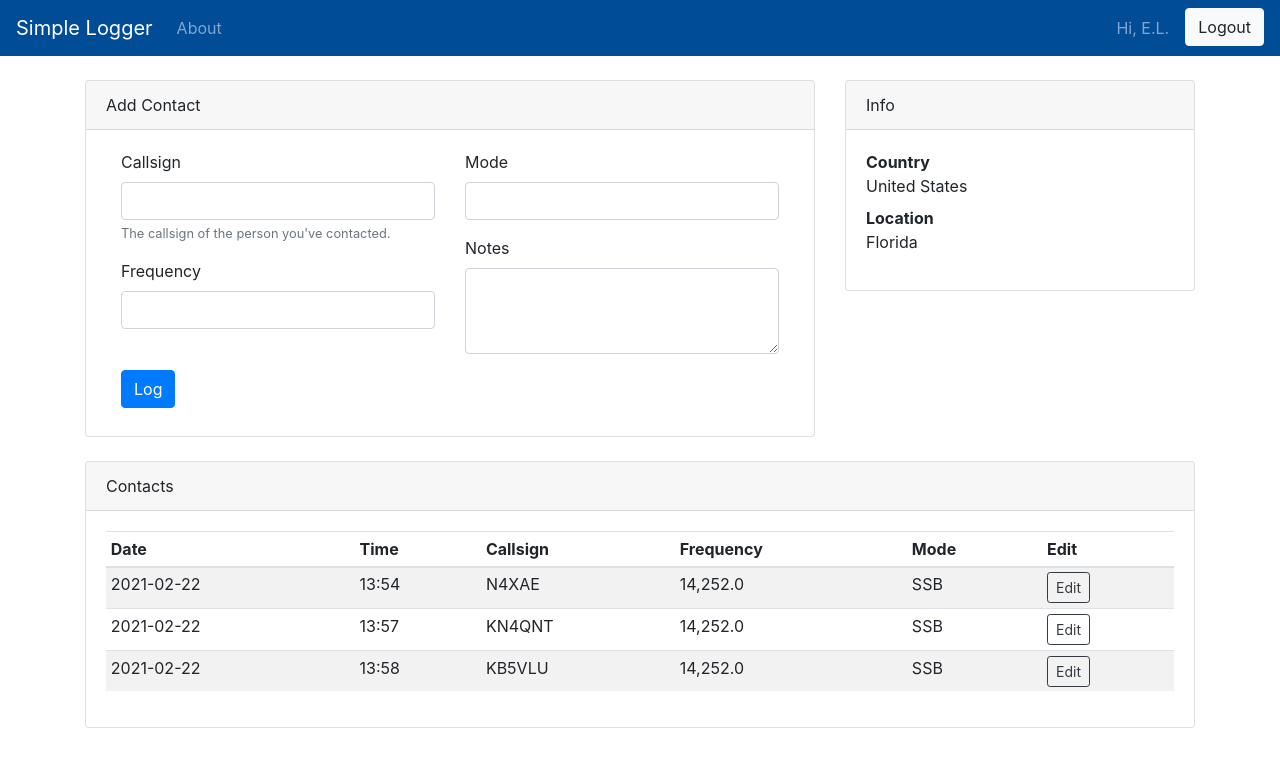
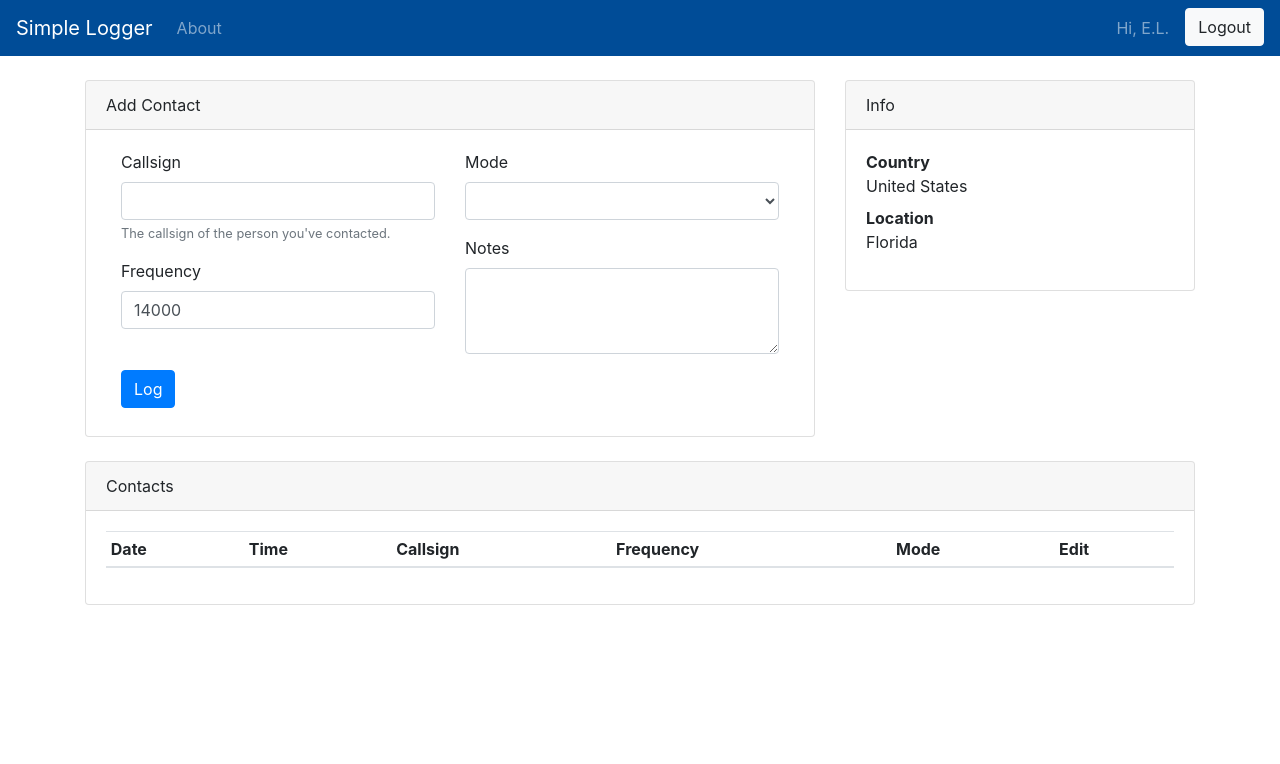
Before and after one commit to uwf-cop4864-sp2021/simple-logger, an Angular app: page / in a window 1280 px wide. Shown: the top 764 px of the page. Built offline with nearby package versions, Linux system fonts and the light colour scheme.

Commit message:
Got the logger working.

```diff
--- a/src/app/app.module.ts
+++ b/src/app/app.module.ts
@@ -7,6 +7,7 @@ import { HomeComponent } from './pages/home/home.component';
 import { AddContactComponent } from './contact/add-contact/add-contact.component';
 import { ListContactsComponent } from './contact/list-contacts/list-contacts.component';
 import { ContactInfoComponent } from './contact/contact-info/contact-info.component';
+import { FormsModule } from '@angular/forms';
 
 @NgModule({
   declarations: [
@@ -18,7 +19,8 @@ import { ContactInfoComponent } from './contact/contact-info/contact-info.compon
     ContactInfoComponent
   ],
   imports: [
-    BrowserModule
+    BrowserModule,
+    FormsModule
   ],
   providers: [],
   bootstrap: [AppComponent]
--- a/src/app/contact/add-contact/add-contact.component.html
+++ b/src/app/contact/add-contact/add-contact.component.html
@@ -1,7 +1,13 @@
 <div class="card mt-4">
   <div class="card-header">Add Contact</div>
   <div class="card-body">
-    <form id="new-contact" class="mb-2">
+
+    <!-- Only shows if hasError is true-->
+    <div *ngIf="hasError" class="alert alert-danger" role="alert">
+      Please correct errors in the form before continuing.
+    </div>
+
+    <form id="new-contact" class="mb-2" (submit)="logButtonClicked($event)">
 
       <div class="container">
         <div class="row">
@@ -9,13 +15,13 @@
 
               <div class="form-group">
                 <label for="callsign" id="callsign-label">Callsign</label>
-                <input type="text" class="form-control" id="callsign" aria-describedby="callsign-help">
+                <input [(ngModel)]="callsign" type="text" class="form-control" name="callsign" id="callsign" aria-describedby="callsign-help" required>
                 <small id="callsign-help" class="form-text text-muted">The callsign of the person you've
                   contacted.</small>
               </div>
               <div class="form-group">
                 <label for="frequency">Frequency</label>
-                <input type="text" class="form-control" id="frequency">
+                <input [(ngModel)]="frequency" type="text" class="form-control" name="frequency" id="frequency" required>
               </div>
 
           </div>
@@ -23,7 +29,9 @@
           <div class="col-12 col-md-6">
             <div class="form-group">
               <label for="mode">Mode</label>
-              <input type="text" class="form-control" id="mode">
+              <select [(ngModel)]="mode" class="form-control" id="mode" name="mode" required>
+                <option *ngFor="let mode of modes" [value]="mode">{{mode}}</option>
+              </select>
             </div>
               <div class="form-group">
                 <label for="notes">Notes</label>
--- a/src/app/contact/add-contact/add-contact.component.ts
+++ b/src/app/contact/add-contact/add-contact.component.ts
@@ -1,15 +1,66 @@
 import { Component, OnInit } from '@angular/core';
+import { Contact } from 'src/app/interfaces/contact';
+import { ContactService } from '../contact.service';
 
 @Component({
   selector: 'app-add-contact',
   templateUrl: './add-contact.component.html',
-  styleUrls: ['./add-contact.component.css']
+  styleUrls: ['./add-contact.component.css'],
 })
 export class AddContactComponent implements OnInit {
+  // Data for this component
+  // It drives the html part
+  public callsign = '';
+  public frequency = 0.0;
+  public mode = '';
+  public notes = '';
+  public hasError = false;
 
-  constructor() { }
+  // Valid modes, used to populate the dropdown
+  public modes = ['SSB', 'CW', 'DATA'];
+
+  // A 1-up number that I use when creating contact
+  private currentId = 1;
+
+  constructor(private contactService: ContactService) {}
 
   ngOnInit(): void {
+    // Simulated event
+    setTimeout(() => {
+      this.frequency = 14000;
+    }, 1000);
   }
 
+  // Handle the form submission
+  public logButtonClicked(event) {
+    event.preventDefault();
+
+    // Validate the data
+    if (this.callsign !== '' && this.frequency > 0 && this.mode !== '') {
+      console.log('we have no errors');
+
+      // Build a new contact to send to the service
+      const newContact: Contact = {
+        id: this.currentId,
+        callsign: this.callsign,
+        frequency: this.frequency,
+        mode: this.mode,
+        notes: this.notes,
+        time: new Date(),
+      };
+
+      console.log(newContact);
+
+      // Send the contact
+      this.contactService.addContact(newContact);
+
+      // Increment the id for the next contact
+      this.currentId++;
+
+      this.hasError = false;
+    } else {
+      console.log('we have errors');
+      this.hasError = true;
+    }
+  }
 }
--- a/src/app/contact/contact.service.ts
+++ b/src/app/contact/contact.service.ts
@@ -1,10 +1,14 @@
 import { Injectable } from '@angular/core';
+import { Observable, Subject } from 'rxjs';
 import { Contact } from '../interfaces/contact';
 
 @Injectable({
   providedIn: 'root'
 })
 export class ContactService {
+
+  // Allows us to observe the contacts as they change
+  private subject = new Subject<Contact[]>();
 
   // Maintain my list of contacts in this app
   // TODO: need to convert this to DB for persistance
@@ -21,12 +25,25 @@ export class ContactService {
   }
 
   /**
+   * Gets contacts as an observable stream
+   * @returns An observable of the contact array
+   */
+  public getContactsAsObservable(): Observable<Contact[]> {
+    return this.subject.asObservable();
+  }
+
+  /**
    * Adds a new contact
    * @param toDelete A new contact to insert.
    * @returns Boolean indicating whether the action was successful.
    */
   public addContact(newContact: Contact): boolean {
+    // Add the data to the contact array
     this.contacts.push(newContact);
+
+    // Update the subject to send a new observable event
+    this.subject.next(this.contacts);
+
     return true;
   }
 
--- a/src/app/contact/list-contacts/list-contacts.component.html
+++ b/src/app/contact/list-contacts/list-contacts.component.html
@@ -13,28 +13,12 @@
         </tr>
       </thead>
       <tbody>
-        <tr>
-          <td>2021-02-22</td>
-          <td>13:54</td>
-          <td>N4XAE</td>
-          <td class="d-none d-md-table-cell">14,252.0</td>
-          <td class="d-none d-md-table-cell">SSB</td>
-          <td><button type="button" class="btn btn-outline-dark btn-sm">Edit</button></td>
-        </tr>
-        <tr>
-          <td>2021-02-22</td>
-          <td>13:57</td>
-          <td>KN4QNT</td>
-          <td class="d-none d-md-table-cell">14,252.0</td>
-          <td class="d-none d-md-table-cell">SSB</td>
-          <td><button type="button" class="btn btn-outline-dark btn-sm">Edit</button></td>
-        </tr>
-        <tr>
-          <td>2021-02-22</td>
-          <td>13:58</td>
-          <td>KB5VLU</td>
-          <td class="d-none d-md-table-cell">14,252.0</td>
-          <td class="d-none d-md-table-cell">SSB</td>
+        <tr *ngFor="let contact of contacts">
+          <td>{{contact.date}}</td>
+          <td>{{contact.date}}</td>
+          <td>{{contact.callsign}}</td>
+          <td class="d-none d-md-table-cell">{{contact.frequency}}</td>
+          <td class="d-none d-md-table-cell">{{contact.mode}}</td>
           <td><button type="button" class="btn btn-outline-dark btn-sm">Edit</button></td>
         </tr>
       </tbody>
--- a/src/app/contact/list-contacts/list-contacts.component.ts
+++ b/src/app/contact/list-contacts/list-contacts.component.ts
@@ -1,15 +1,33 @@
-import { Component, OnInit } from '@angular/core';
+import { Component, OnDestroy, OnInit } from '@angular/core';
+import { Subscription } from 'rxjs';
+import { Contact } from 'src/app/interfaces/contact';
+import { ContactService } from '../contact.service';
 
 @Component({
   selector: 'app-list-contacts',
   templateUrl: './list-contacts.component.html',
   styleUrls: ['./list-contacts.component.css']
 })
-export class ListContactsComponent implements OnInit {
+export class ListContactsComponent implements OnInit, OnDestroy {
 
-  constructor() { }
+  public contacts: Contact[] = [];
+
+  private subscription: Subscription;
+
+  constructor(private contactService: ContactService) { }
 
   ngOnInit(): void {
+
+    this.subscription = this.contactService.getContactsAsObservable().subscribe( updatedContacts => {
+      console.log('got new contacts');
+      console.log(updatedContacts);
+      this.contacts = updatedContacts;
+    });
+  }
+
+  ngOnDestroy(): void {
+    // unsubscribe to ensure no memory leaks
+    this.subscription.unsubscribe();
   }
 
 }
```
